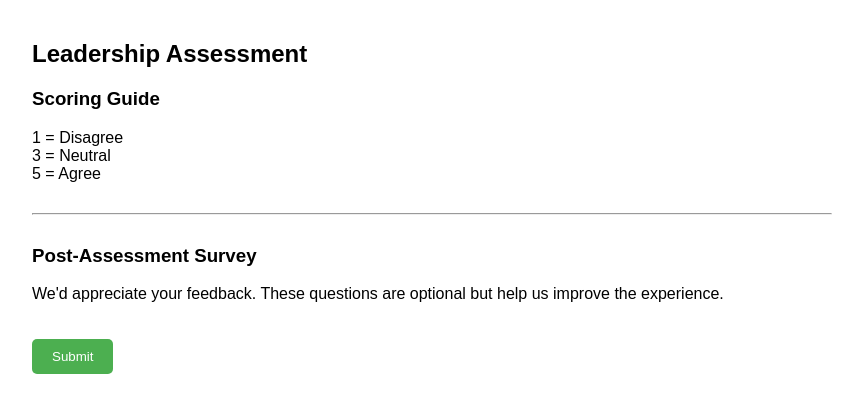
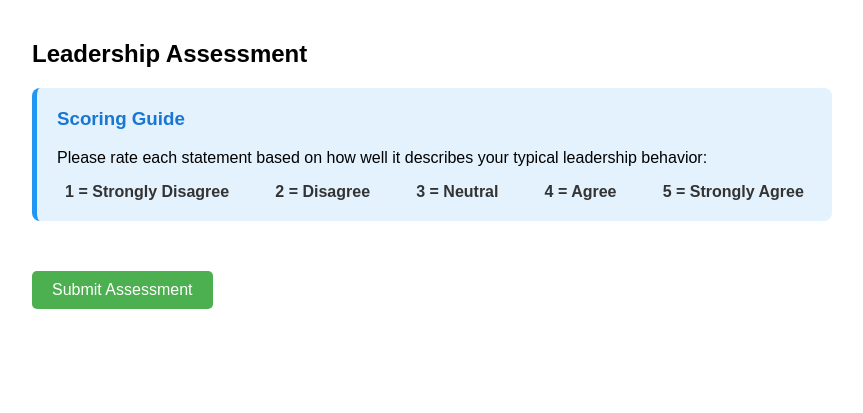
Before and after one commit to campojo/Leadership-Assessment, a Flask app: page /assessment in a window 1280 px wide. Shown: the top 413 px of the page, without its empty margins (208-1071 px from the left). Run offline with Flask 3, Linux system fonts and the light colour scheme; the visitor is signed in with stand-in values (Sample User, id 1); parts of the project's set-up code (start-up, migrations or seed data) failed here and were passed over.

Commit message:
Remove survey from assessment - clean assessment template

```diff
--- a/templates/assessment.html
+++ b/templates/assessment.html
@@ -36,25 +36,64 @@
             border: none;
             border-radius: 5px;
             cursor: pointer;
+            font-size: 16px;
         }
-        hr {
-            margin: 30px 0;
+        input[type="submit"]:hover {
+            background-color: #45a049;
+        }
+        .scoring-guide {
+            background-color: #e3f2fd;
+            padding: 20px;
+            border-radius: 8px;
+            margin-bottom: 30px;
+            border-left: 5px solid #2196F3;
+        }
+        .scoring-guide h3 {
+            color: #1976D2;
+            margin-top: 0;
+        }
+        .score-options {
+            display: flex;
+            gap: 30px;
+            justify-content: space-around;
+            margin-top: 15px;
+        }
+        .score-option {
+            font-weight: bold;
+            color: #333;
+        }
+        .error {
+            color: red;
+            font-weight: bold;
+            margin-bottom: 20px;
+            padding: 10px;
+            background-color: #ffebee;
+            border-radius: 5px;
+            border-left: 5px solid #f44336;
         }
     </style>
 </head>
 <body>
     <h2>Leadership Assessment</h2>
 
+    {% if error %}
+        <div class="error">{{ error }}</div>
+    {% endif %}
+
     <div class="scoring-guide">
         <h3>Scoring Guide</h3>
+        <p>Please rate each statement based on how well it describes your typical leadership behavior:</p>
         <div class="score-options">
-            <div class="score-option">1 = Disagree</div>
+            <div class="score-option">1 = Strongly Disagree</div>
+            <div class="score-option">2 = Disagree</div>
             <div class="score-option">3 = Neutral</div>
-            <div class="score-option">5 = Agree</div>
+            <div class="score-option">4 = Agree</div>
+            <div class="score-option">5 = Strongly Agree</div>
         </div>
     </div>
+
     <form method="POST" action="{{ url_for('assessment') }}">
-        <!-- Assessment Questions (40 questions, 1-5 scale) -->
+        <!-- Assessment Questions Only -->
         {% for question in assessment_questions %}
             <div class="question">
                 <p><strong>Question {{ loop.index }}:</strong> {{ question }}</p>
@@ -68,55 +107,7 @@
             </div>
         {% endfor %}
 
-        <hr>
-        <h3>Post-Assessment Survey</h3>
-        <p>We'd appreciate your feedback. These questions are optional but help us improve the experience.</p>
-
-        <!-- Survey Questions (keeping original format) -->
-        {% for question in survey_questions %}
-            <div class="question">
-                <p><strong>Survey Question {{ loop.index }}:</strong> {{ question }}</p>
-
-                {% if loop.index == 1 %}
-                    <label><input type="radio" name="survey_1" value="Very clear"> Very clear</label>
-                    <label><input type="radio" name="survey_1" value="Clear"> Clear</label>
-                    <label><input type="radio" name="survey_1" value="Neutral"> Neutral</label>
-                    <label><input type="radio" name="survey_1" value="Unclear"> Unclear</label>
-                    <label><input type="radio" name="survey_1" value="Very unclear"> Very unclear</label>
-                {% elif loop.index == 2 %}
-                    <label><input type="radio" name="survey_2" value="Very helpful"> Very helpful</label>
-                    <label><input type="radio" name="survey_2" value="Helpful"> Helpful</label>
-                    <label><input type="radio" name="survey_2" value="Neutral"> Neutral</label>
-                    <label><input type="radio" name="survey_2" value="Unhelpful"> Unhelpful</label>
-                    <label><input type="radio" name="survey_2" value="Very unhelpful"> Very unhelpful</label>
-                {% elif loop.index == 3 %}
-                    <label><input type="radio" name="survey_3" value="Yes"> Yes</label>
-                    <label><input type="radio" name="survey_3" value="No"> No</label>
-                    <textarea name="survey_3_details" rows="3" cols="60" placeholder="If yes, please specify:"></textarea>
-                {% elif loop.index == 4 %}
-                    <label><input type="radio" name="survey_4" value="Too Short"> Too Short</label>
-                    <label><input type="radio" name="survey_4" value="About Right"> About Right</label>
-                    <label><input type="radio" name="survey_4" value="Too Long"> Too Long</label>
-                {% elif loop.index == 5 %}
-                    <label><input type="radio" name="survey_5" value="Very relevant"> Very relevant</label>
-                    <label><input type="radio" name="survey_5" value="Relevant"> Relevant</label>
-                    <label><input type="radio" name="survey_5" value="Neutral"> Neutral</label>
-                    <label><input type="radio" name="survey_5" value="Irrelevant"> Irrelevant</label>
-                    <label><input type="radio" name="survey_5" value="Very irrelevant"> Very irrelevant</label>
-                {% elif loop.index in [6, 7, 8, 10, 11] %}
-                    <textarea name="survey_{{ loop.index }}" rows="3" cols="60" placeholder="Please provide your response:"></textarea>
-                {% elif loop.index == 9 %}
-                    <div class="radio-group">
-                        <label><input type="radio" name="survey_9" value="Yes"> Yes</label>
-                        <label><input type="radio" name="survey_9" value="Maybe"> Maybe</label>
-                        <label><input type="radio" name="survey_9" value="No"> No</label>
-                    </div>
-                    <textarea name="survey_9_details" rows="3" cols="60" placeholder="Please provide additional comments:"></textarea>
-                {% endif %}
-            </div>
-        {% endfor %}
-
-        <input type="submit" value="Submit">
+        <input type="submit" value="Submit Assessment">
     </form>
 </body>
 </html>
```
